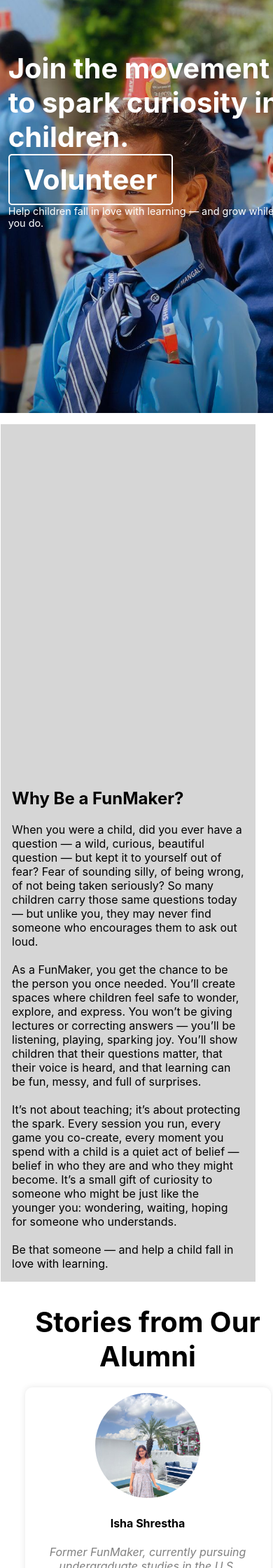
After one commit to FPL-star/FunPlayLearn, a Django app: page /join_us in a window 390 px wide. The commit adds this page. Shown: the part 400-2640 px from the top of the page at 70% size. Run offline with Django 5.2, Linux system fonts and the light colour scheme; some libraries are stand-ins or nearby versions.

Commit message:
add join us page

```diff
--- /dev/null
+++ b/funplaylearn/frontend/static/css/join_us.css
@@ -0,0 +1,368 @@
+
+* {
+	margin: 0;
+	padding: 0;
+	font-family: 'Inter', sans-serif;
+  }
+body {
+
+	overflow-x: hidden;
+
+
+  }
+  /* === First Fold Hero Section === */
+  .hero {
+	  position: relative;
+	  width: 100%;
+	  height: 30vh;
+	  background: url('../image/weback.jpg') center/cover no-repeat;
+	  display: flex;
+	  align-items: center;
+	  padding-left: 5%;
+	  padding-right: 5%;
+	  margin-top: 10px; /* ✅ This moves the entire section down */
+	  z-index: 1;
+	}
+  .hero-text {
+	color: white;
+	z-index: 2;
+  }
+
+  .hero-text h2 {
+	font-size: 4rem;
+  }
+
+  .hero-text p {
+	font-size: 1rem;
+  }
+  .volunteer-button {
+	  display: inline-block;
+	  padding: 10px 20px;
+	  color: white;
+	  background-color: transparent;
+	  border: 2px solid white;
+	  text-decoration: none;
+	  border-radius: 5px;
+	  transition: background-color 0.3s, color 0.3s;
+	}
+
+	.volunteer-button:hover {
+	  background-color: white;
+	  color: black;
+	}
+  /* === First Fold Main === */
+  .first-fold {
+	display: flex;
+	height: 75vh;
+	background-color: white;
+	box-sizing: border-box;
+  }
+  .alumni-card-container {
+	  display: flex;
+	  flex-direction: row;
+	  gap: 1rem;
+	  flex-wrap: wrap; /* let cards wrap on smaller screens */
+	  justify-content: center; /* optional: center cards */
+	  max-height:30vh ;
+	}
+
+  .top {
+	  text-align: center;
+	  font-size: 2.5rem; /* adjust size as needed */
+	  font-weight: bold;
+	}
+	.alumni-section {
+	  width: 100%;
+	  padding: 1rem 1rem 1rem 1rem;
+	  /* remove flex-direction: column */
+	  display: block; /* or just remove display:flex */
+	  gap: 1rem;
+	  height: auto; /* or adjust if needed */
+	  z-index: 1;
+
+	}
+
+	.alumni-card {
+	  flex: 1 1 calc(33.333% - 1rem); /* 3 per row, minus gap */
+	  background: white;
+	  border-radius: 10px;
+	  box-shadow: 0 0 10px rgba(0,0,0,0.1);
+	  box-sizing: border-box;
+	  padding: 1rem; /* fixed from "padding: rem;" in your code */
+	  display: flex;
+	  flex-direction: column;
+	  align-items: center;
+	  max-width: 300px;
+	  max-height: 500px;
+	  margin: auto;
+	  text-align: center;
+	}
+
+	/* Alumni image */
+	.alumni-card img {
+	  width: 150px;
+	  height: 150px;
+	  border-radius: 50%;
+	  object-fit: cover;
+	  margin-bottom: 10px;
+	}
+
+	/* Alumni name */
+	.alumni-card .alumni-name {
+	  font-weight: bold;
+	  font-size: 1rem;
+	  margin-bottom: 5px;
+	}
+
+	/* Alumni subtitle */
+	.alumni-card .alumni-subtitle {
+	  font-style: italic;
+	  color: gray;
+	  margin-bottom: 10spx;
+	}
+
+	/* Alumni paragraph */
+	.alumni-card p {
+	  margin-top: 0.5rem;
+	  font-size: 0.9rem;
+	  text-align: center;
+	  padding: 1rem;
+	  overflow-y: auto;
+	}
+
+
+  .sidebar {
+	width: 30%;
+	height: 90vh;
+	margin-top: -18vh;
+	background:#D6D6D6 ;
+	color: black;
+	display: flex;
+	flex-direction: column;
+	padding: 1rem;
+	margin-left: 3rem;
+	margin-right: 1rem;
+	z-index: 2;
+	font-size: medium;
+	overflow-y: auto;
+  }
+
+  /* === Second Fold === */
+  .second-fold {
+	  display: flex;
+	  flex-direction: column;
+	  gap: 2rem;
+	  padding: 2rem 4rem;
+	  background: #f9f9f9;
+	}
+
+	.top-row {
+	  display: flex;
+	  gap: 1rem;
+	  height: 320px;
+	}
+
+	.video-box,
+	.mid-box {
+	  flex: 1;
+	  background: #f0f0f0;
+	  border-radius: 12px;
+	  padding: 1.25rem;
+	  box-shadow: inset 0 1px 3px rgba(0, 0, 0, 0.05);
+	}
+
+	.video-box iframe {
+	  width: 100%;
+	  height: 100%;
+	  border: none;
+	}
+
+	.mid-box h2 {
+	  margin-bottom: 0.75rem;
+	  color: #222;
+	}
+
+	.mid-box ul {
+	  padding-left: 1.25rem;
+	  list-style-type: disc;
+	  color: #333;
+	  line-height: 1.6;
+	  font-size: 0.95rem;
+	}
+
+	.mid-box ul li {
+	  margin-bottom: 0.5rem;
+	}
+
+	/* Light gray background container */
+	.bottom-background {
+	  background: lightgray;
+	  padding: 2rem;
+	  border-radius: 12px;
+	}
+
+	/* The inner container holding left and right columns */
+	.second-fold-inner {
+	  display: flex;
+	  gap: 1rem;
+	}
+
+	.media-side {
+	  width: 40%;
+	  display: flex;
+	  flex-direction: column;
+	  gap: 1rem;
+	}
+
+	.m-content {
+	  width: 60%;
+	  display: flex;
+	  flex-direction: column;
+	  gap: 1.5rem;
+	}
+
+	/* Shared styling between identical-box and small-box now sits on the container */
+	.identical-box {
+	  background: white;
+	  border-radius: 12px;
+	  padding: 1.25rem;
+	  box-shadow: inset 0 1px 3px rgba(0, 0, 0, 0.05);
+	  font-size: medium;
+	  color: #555;
+	  line-height: 1.5;
+	}
+
+	.identical-box ul {
+	  margin-top: 0.5rem;
+	  padding-left: 1.25rem;
+	  list-style-type: disc;
+	}
+
+	.bottom-row {
+	  display: flex;
+	  gap: 1rem;
+	}
+
+	.small-box {
+	  flex: 1;
+	  max-height: 140%;
+	  background: white;
+	  border-radius: 12px;
+	  padding: 1.25rem 1.5rem;
+	  box-shadow: inset 0 1px 3px rgba(0, 0, 0, 0.05);
+	  transition: background-color 0.3s ease, box-shadow 0.3s ease;
+	  cursor: pointer;
+	}
+
+	.small-box:hover {
+	  background: #e0e0e0;
+	  box-shadow: 0 4px 8px rgba(0, 0, 0, 0.1);
+	}
+
+@media (max-width: 768px) {
+	  /* === HERO === */
+	  .hero {
+		height: 30vh;
+		padding-left: 3%;
+		padding-right: 3%;
+		order: 1;
+	  }
+	  .hero-text h2 {
+		font-size: 2.5rem;
+	  }
+	  .hero-text p {
+		font-size: 0.9rem;
+	  }
+
+	  /* === FIRST FOLD === */
+	  .first-fold {
+		flex-direction: column;
+		height: auto; /* allow height to adjust */
+
+	  }
+	  .sidebar {
+		width: 85%;
+		height: auto;
+		margin: 1rem 1 2rem 1;
+		padding-top: 20vh;
+		z-index: 0;
+		order: 2;
+	  }
+	  .alumni-section {
+
+	  padding: 1 1rem;
+	   order: 3;
+		z-index: 0;
+		height:50vh;
+		overflow-y: auto;
+	  }
+	  .alumni-card-container {
+		display: block;
+	  order: 3;
+	  flex-direction: row;
+		gap: 1rem;
+		align-items: center;
+	  }
+	  .alumni-card {
+		flex: none;
+		max-width: 90vw;
+		width: 100%;
+		margin: 0 auto;
+		margin-top: 20px;
+		padding: 0.5rem;
+		gap: 1rem;
+	  }
+
+	  /* === SECOND FOLD === */
+	  .second-fold {
+		padding: 1rem 1.5rem;
+		gap: 1rem;
+	   margin-top: auto;
+		order: 4;
+	  }
+	  .top-row {
+		flex-direction: column;
+		height: auto;
+	  }
+	  .video-box iframe {
+		width: 100%;
+		height: 25vh;
+		margin-bottom: 1rem;
+	  }
+	  .mid-box {
+		width: 100%;
+		height: auto;
+	  }
+	  .second-fold-inner {
+		flex-direction: column;
+	  }
+	  .media-side, .m-content {
+		width: 100%;
+	  }
+	  .bottom-row {
+		flex-direction: column;
+	  }
+	  .small-box {
+		width: 80%;
+		height: auto;
+		margin-bottom: 1rem;
+	  }
+
+	  /* === NUMBERS (if applicable) === */
+	  .big-number {
+		font-size: 40px !important;
+	  }
+	  .top-text {
+		font-size: 18px !important;
+	  }
+	  .bottom-text {
+		font-size: 10px !important;
+	  }
+	  .number-row {
+		flex-wrap: wrap;
+		gap: 10px;
+		padding: 10px;
+		overflow: hidden;
+	  }
+
+	}
--- a/funplaylearn/frontend/templates/base.html
+++ b/funplaylearn/frontend/templates/base.html
@@ -2,8 +2,10 @@
 <head>
     <link rel="stylesheet" href="{% static 'css/main.css' %}">
 	<link rel="stylesheet" href="{% static 'css/about_us.css' %}">
+	<link rel="stylesheet" href="{% static 'css/join_us.css' %}">
 	<link rel="stylesheet" href="https://cdnjs.cloudflare.com/ajax/libs/font-awesome/6.6.0/css/all.min.css">
 	<meta name="viewport" content="width=device-width, initial-scale=1.0">
+
 </head>
 <header class="headbar">
     <nav class="navbar" aria-label="breadcrumb">
@@ -54,7 +56,7 @@
 
             <div class="toright">
                 <div class="headnav-7 child">
-                    <a href="#"
+                    <a href="{% url 'join_us' %}"
                        class="btn-volunteer"
                        target="_blank"
                        title="Join Us as a Volunteer">Join Us</a>
--- /dev/null
+++ b/funplaylearn/frontend/templates/join_us.html
@@ -0,0 +1,127 @@
+{% extends "base.html" %}
+{% load static %}
+{% block content %}
+<div class="hero">
+    <div class="hero-text">
+      <h2>Join the movement to spark curiosity in children.<a href="https://docs.google.com/forms/d/e/1FAIpQLSeeKcwYZ82Co4ARIkSmE1QMhOSuRSIaPWtXwgrt4BOz0nB5JQ/viewform" class="volunteer-button" target="_blank">Volunteer</a></h2>
+      <p>Help children fall in love with learning — and grow while you do.</p>
+    </div>
+  </div>
+
+  <!-- First Fold Main -->
+  <div class="first-fold">
+
+    <div class="alumni-section">
+		<h1 class="top">Stories from Our Alumni</h1>
+		<div class="alumni-card-container">
+			<div class="alumni-card">
+			  <img src="{% static 'image/isha.shrestha.jpeg' %}" alt="Alumni">
+			  <div class="alumni-name">Isha Shrestha</div>
+			  <div class="alumni-subtitle">Former FunMaker, currently pursuing undergraduate studies in the U.S.</div>
+			  <p>"I was with Fun Play Learn for nearly two years, starting as a Funmaker and eventually becoming a Palika Lead. This journey gave me valuable real-life experience—managing teams, planning events, and working closely with children and communities.
+
+				It wasn’t just about professional growth; it helped me build confidence, responsibility, and leadership—qualities that were instrumental when applying for my U.S. visa and preparing for life abroad.
+
+				Fun Play Learn played a big role in shaping who I am today."</p>
+			</div>
+			<div class="alumni-card">
+			  <img src="{% static 'image/snhea.bharati.jpg' %}" alt="Alumni">
+			  <div class="alumni-name">Sneha Bharati</div>
+			  <div class="alumni-subtitle">Former FunMaker, currently pursuing undergraduate studies in the U.S.</div>
+			  <p>"I spent 14 months at Fun Play Learn, starting as a volunteer and growing into an executive role. This experience not only shaped my professional skills but also gave me the confidence to pursue new opportunities—ultimately supporting my move to the U.S.
+
+				Leading school orientations and navigating challenges helped me stay calm under pressure and sharpen my communication. My passion for working with children deepened, and being part of their learning journey was incredibly fulfilling.
+
+				Fun Play Learn played a key role in my growth, preparing me for the next chapter of my life abroad."</p>
+			</div>
+			<div class="alumni-card">
+			  <img src="people/image/ravi.timsina.jpeg" alt="Alumni">
+			  <div class="alumni-name">Ravi Timsina</div>
+			  <div class="alumni-subtitle">Former FunMaker, currently pursuing Consulting and organizational management in Nepal.</div>
+			  <p>“Working with Fun Play Learn was one of the most transformative chapters of my early career. Leading sessions, coordinating teams, and solving on-ground challenges taught me practical leadership and strategic thinking in a way few experiences can. Now, as a management consultant, I constantly rely on the adaptability, empathy, and analytical skills I developed there. FPL didn’t just prepare me for the corporate world—it gave me a head start.”</p>
+			</div>
+		  </div>
+	</div>
+    <div class="sidebar">
+      <h2>Why Be a FunMaker?</h2><br>
+      <p>When you were a child, did you ever have a question — a wild, curious, beautiful question — but kept it to yourself out of fear? Fear of sounding silly, of being wrong, of not being taken seriously? So many children carry those same questions today — but unlike you, they may never find someone who encourages them to ask out loud.</p><br>
+
+		<p>As a FunMaker, you get the chance to be the person you once needed. You’ll create spaces where children feel safe to wonder, explore, and express. You won’t be giving lectures or correcting answers — you’ll be listening, playing, sparking joy. You’ll show children that their questions matter, that their voice is heard, and that learning can be fun, messy, and full of surprises.</p>	<br>
+
+	<p>It’s not about teaching; it’s about protecting the spark. Every session you run, every game you co-create, every moment you spend with a child is a quiet act of belief — belief in who they are and who they might become. It’s a small gift of curiosity to someone who might be just like the younger you: wondering, waiting, hoping for someone who understands.
+	</p> <br>
+	Be that someone — and help a child fall in love with learning.
+    </div>
+  </div>
+
+
+	<div class="second-fold">
+		<div class="top-row">
+		  <div class="video-box">
+			<iframe src="https://www.youtube.com/embed/AwJ6wdeMk1Q" allowfullscreen></iframe>
+		  </div>
+		  <div class="mid-box">
+			<h2>What You’ll Gain</h2>
+			<ul>
+			  <li>Confidence in speaking and leading group activities</li>
+			  <li>Real-world skills in clear, compassionate communication</li>
+			  <li>Practical experience in designing and running engaging sessions</li>
+			  <li>A supportive network of like-minded, driven young people</li>
+			  <li>A strong story for college, job, and fellowship applications</li>
+			  <li>A meaningful way to enrich your gap year or complement your social work studies</li>
+			  <li>And for many of our alumni, a valuable addition to their U.S. visa interview narratives</li>
+			</ul>
+		  </div>
+		</div>
+
+		<div class="bottom-background">
+		  <div class="second-fold-inner">
+			<div class="media-side">
+			  <div class="identical-box">
+				While most of our FunMakers are volunteers, we do offer paid fellowships based on availability, location, and program needs. These opportunities vary across time and regions — but if you're passionate, proactive, and ready to commit, we’d love to hear from you.
+				<p>Contact our leads for more information:</p>
+				<ul>
+				  <li>Chabahil-9702035694</li>
+				  <li>Bhaktapur-9702672850</li>
+				  <li>Lalitpur-9704510035</li>
+				  <li>Mahalaxmi-9702672840</li>
+				  <li>Kalanki / Kirtipur / Chandragiri-970-2035696</li>
+				  <li>Swayambhu-9704573643</li>
+				</ul>
+			  </div>
+			</div>
+			<div class="m-content">
+			  <div class="bottom-row">
+				<div class="small-box">
+				  <h2> Visit a Session</h2><br>
+				  Want to see the magic in action? We welcome guests to observe our sessions and see what joyful learning really looks like.
+				  You can also visit us if you're unsure about volunteering before making the decision.
+				  <a href="https://docs.google.com/forms/d/1XMcS7-qFMxhqo87Gni0BMvUSy3SJaqaUF1qHBxP-13c/edit?usp=drivesdk" target="_blank"  >Visit a Session →] </a><br>
+				</div>
+				<div class="small-box">
+				  <h2> Partner with Us</h2><br>
+				  If you're part of an institution, school, or organization interested in collaborating — we’d love to connect.
+				  <a href="https://mail.google.com/mail/?view=cm&fs=1&to=hr@funplaylearn.org" target="_blank" >explore Partnership →]</a><br>
+				</div>
+				<div class="small-box">
+				  <h2> Support Our Work</h2><br>
+				  Your support helps us train FunMakers, design new games, and reach more children. Even small contributions can help keep learning joyful.
+				  <a href="https://donate.stripe.com/7sIbJa3PT5Ww2hG5kl" target="_blank">[Donate →]</a><br>
+				</div>
+			  </div>
+			</div>
+		  </div>
+		</div>
+	  </div>
+
+</body>
+</html>
+
+
+
+
+
+
+
+
+{% endblock %}
--- a/funplaylearn/frontend/urls.py
+++ b/funplaylearn/frontend/urls.py
@@ -1,11 +1,10 @@
 from django.urls import path
 from . import views
 from django.views.generic import TemplateView
-
-
 
 urlpatterns = [
     path("", TemplateView.as_view(template_name="home.html"), name="home"),
     path("about_us", TemplateView.as_view(template_name="about_us.html"), name="about_us"),
     path("resources", TemplateView.as_view(template_name="resources.html"), name="resources"),
+	 path("join_us", TemplateView.as_view(template_name="join_us.html"), name="join_us"),
 ]
```
